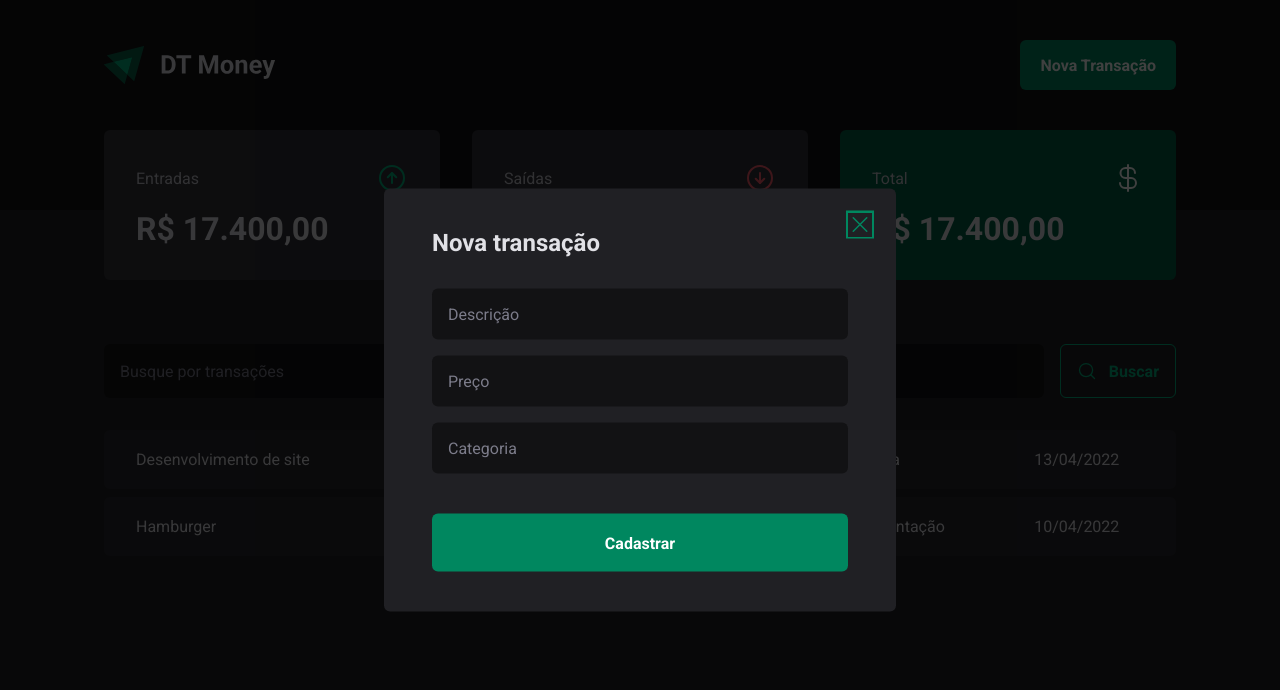
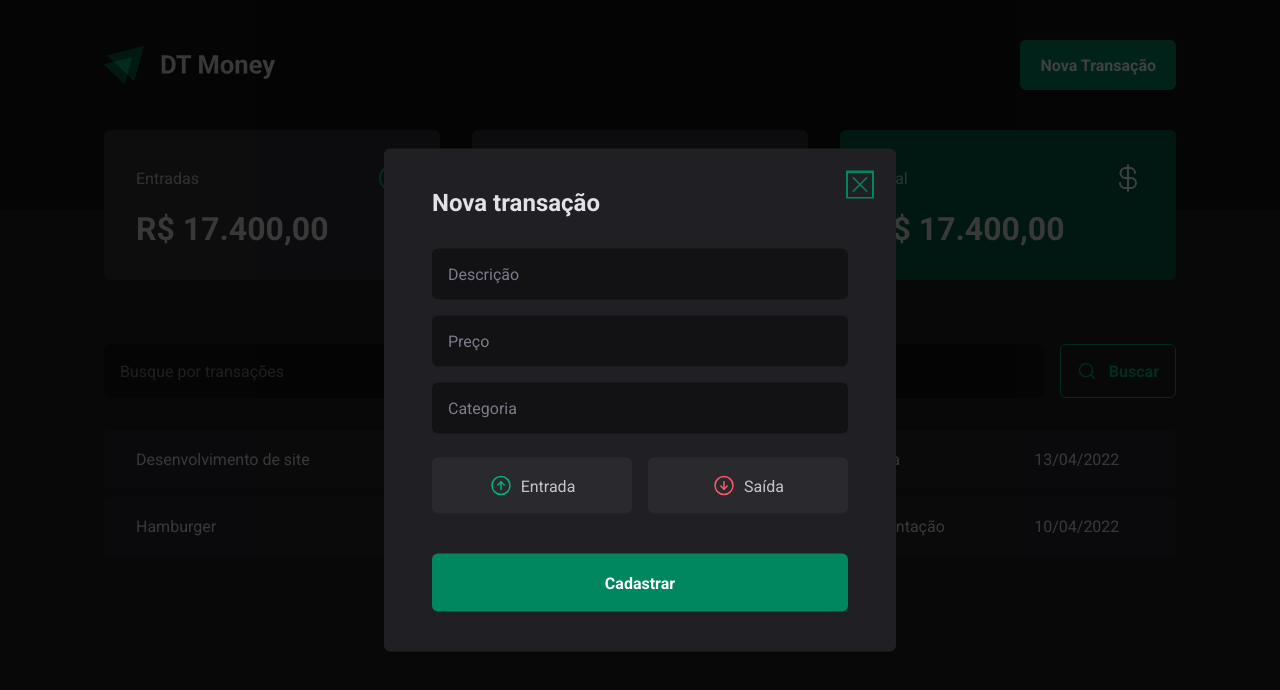
Before and after one commit to Lucas-B-C-Oliveira/DT-Money, a React (Vite) app: page / in a window 1280 px wide. Both pictures are taken after a click on the button "Nova Transação". Shown: the top 690 px of the page. Built offline with nearby package versions, Linux system fonts and the light colour scheme.

Commit message:
implemented visual of NewTransactionModal component

```diff
--- a/src/components/NewTransactionModal/index.tsx
+++ b/src/components/NewTransactionModal/index.tsx
@@ -1,6 +1,6 @@
 import * as Dialog from "@radix-ui/react-dialog";
-import { X } from "phosphor-react";
-import { CloseButton, Content, Overlay } from "./styles";
+import { ArrowCircleDown, ArrowCircleUp, X } from "phosphor-react";
+import { CloseButton, Content, Overlay, TransactionType, TransactionTypeButton } from "./styles";
 
 export function NewTransactionModal() {
   return (
@@ -19,6 +19,20 @@
           <input type="number" placeholder="Preço" required />
           <input type="text" placeholder="Categoria" required />
 
+          <TransactionType>
+
+            <TransactionTypeButton variant="income">
+              <ArrowCircleUp size={24} />
+              Entrada
+            </TransactionTypeButton>
+
+            <TransactionTypeButton variant="outcome">
+              <ArrowCircleDown size={24} />
+              Saída
+            </TransactionTypeButton>
+
+          </TransactionType>
+
           <button type="submit">
             Cadastrar
           </button>
--- a/src/components/NewTransactionModal/styles.ts
+++ b/src/components/NewTransactionModal/styles.ts
@@ -73,3 +73,32 @@
   color: ${props => props.theme["green-500"]};
 
 `
+
+export const TransactionType = styled.div`
+
+  display: grid;
+  grid-template-columns: repeat(2, 1fr);
+  gap: 1rem;
+  margin-top: 0.5rem;
+`
+
+interface TransactionTypeButtonProps {
+  variant: 'income' | 'outcome';
+}
+
+export const TransactionTypeButton = styled.button<TransactionTypeButtonProps>`
+  background: ${props => props.theme["gray-700"]};
+  padding: 1rem;
+  display: flex;
+  align-items: center;
+  justify-content: center;
+  gap: 0.5rem;
+  border-radius: 6px;
+  border: 0;
+  color: ${props => props.theme["gray-300"]};
+
+  svg {
+    color: ${props => props.variant === 'income' ? props.theme["green-300"] : props.theme["red-300"]};
+  }
+
+`
```
